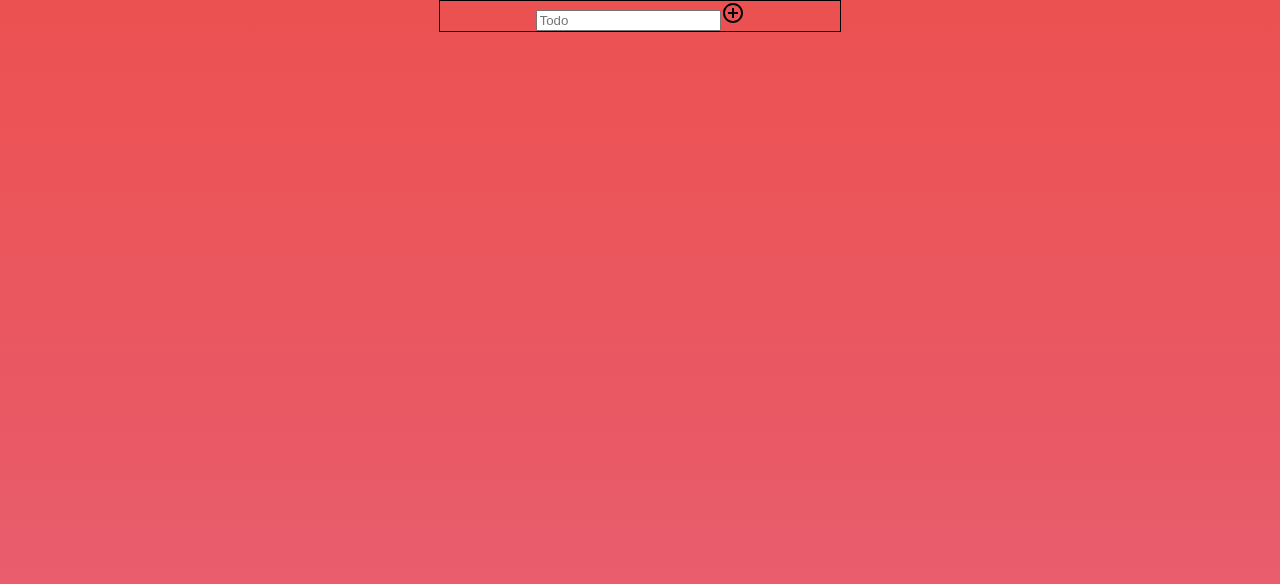
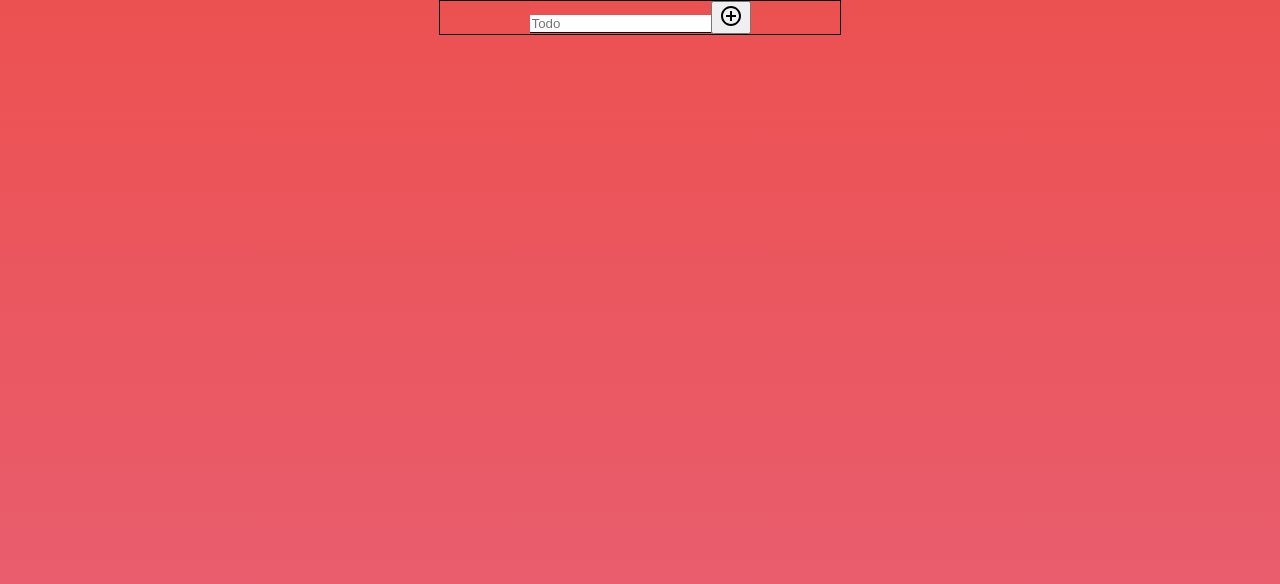
Before and after one commit to grlara9/todo-hooks, a React (Create React App) app: page / in a window 1280 px wide. Shown: the top 584 px of the page. Built offline with nearby package versions, Linux system fonts and the light colour scheme.

Commit message:
modified input value

```diff
--- a/src/App.css
+++ b/src/App.css
@@ -17,4 +17,10 @@ html{
 
 form{
   margin: 0 auto;
+
 }
+
+form input{
+  border: none;
+  border-bottom: 1px solid black;
+}
--- a/src/App.js
+++ b/src/App.js
@@ -55,7 +55,7 @@ console.log("hola", name)
       <form onSubmit={handleSubmit}>
         <input type="text" value={name}  placeholder="Todo"
         onChange= {e => setName(e.target.value)}  />
-        <AddCircleOutlineOutlinedIcon type="submit" />
+<button type="submit"><AddCircleOutlineOutlinedIcon /> </button>
       </form>
 
       {todos.map(todo => {
```
